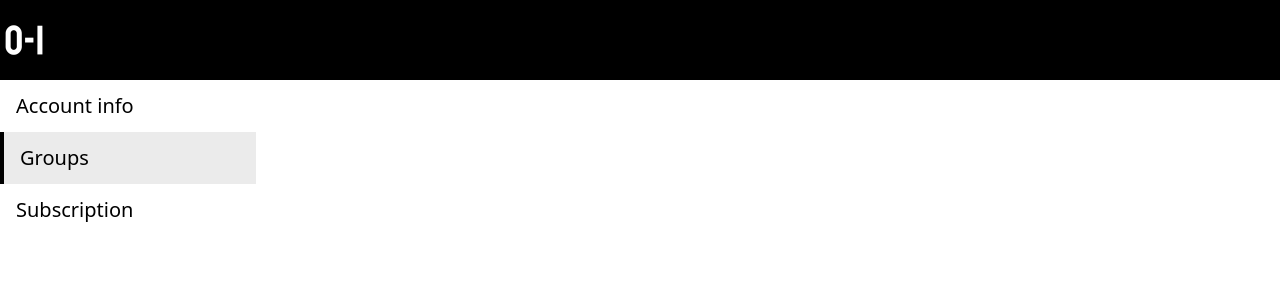
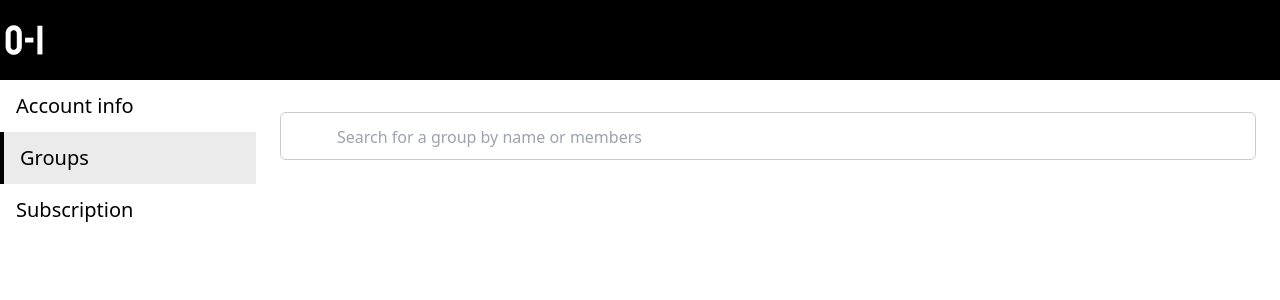
Before and after one commit to outinsure/oi-ng, an Angular app: page /account/groups in a window 1280 px wide. Shown: the top 300 px of the page. Built offline with nearby package versions, Linux system fonts and the light colour scheme.

Commit message:
add search on groups

```diff
--- a/src/app/account/account-groups.component.html
+++ b/src/app/account/account-groups.component.html
@@ -0,0 +1,8 @@
+<div class="border border-[#CBCBCB] h-12 flex items-center rounded-md">
+    <span class="icon-[ant-design--search-outlined] h-6 w-6 text-[#CBCBCB] mx-4"></span>
+    <input
+        placeholder="Search for a group by name or members"
+        type="text"
+        class=" focus:outline-none bg-transparent placeholder:text-base text-xl flex-1 py-3 font-light"
+    />
+</div>
--- a/src/app/account/account.component.ts
+++ b/src/app/account/account.component.ts
@@ -1,5 +1,5 @@
 import { Component } from "@angular/core";
-import { ActivatedRoute, Router, RouterLink, RouterLinkActive, RouterOutlet } from "@angular/router";
+import { Router, RouterLink, RouterLinkActive, RouterOutlet } from "@angular/router";
 
 @Component({
     selector: 'app-account',
--- a/src/app/update-form/update-number.component.html
+++ b/src/app/update-form/update-number.component.html
@@ -9,7 +9,6 @@
         type="text"
         maxLength="10"
         autocomplete="tel-national"
-        autocomplete="one-time-code"
         class=" focus:outline-none bg-transparent placeholder:text-base text-xl flex-1 py-3 font-light"
     />
 </div>
```
